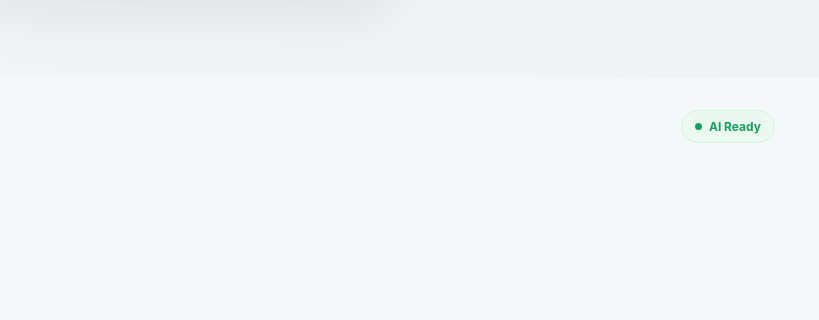
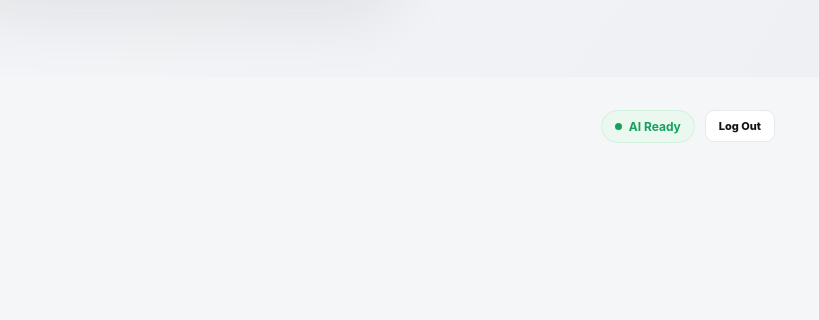
Before and after one commit to clydmrk-dev/clyde-ai-job-assistant, a website: page index.html in a window 1280 px wide. Shown: the part 723-1043 px from the top of the page, 461-1280 px from the left. Drawn offline with Linux system fonts and the light colour scheme.

Commit message:
feat: add logout functionality

```diff
--- a/index.html
+++ b/index.html
@@ -1637,6 +1637,41 @@
   color: var(--text);
 }
     /* =========================
+   HEADER ACTIONS
+========================= */
+
+.header-actions {
+  display: flex;
+  align-items: center;
+  gap: 10px;
+}
+
+.logout-button {
+  border: 1px solid var(--border);
+
+  background: white;
+
+  color: var(--text);
+
+  padding: 8px 13px;
+
+  border-radius: 9px;
+
+  font-size: 11px;
+
+  font-weight: 800;
+
+  cursor: pointer;
+
+  transition: 0.2s;
+}
+
+.logout-button:hover {
+  background: var(--surface-soft);
+
+  transform: translateY(-1px);
+}
+    /* =========================
        MOBILE
     ========================= */
 
@@ -1849,11 +1884,22 @@
       </div>
 
 
+      <div class="header-actions">
+
   <div class="status">
 
     <span class="status-dot"></span>
 
     AI Ready
+
+  </div>
+
+  <button
+    class="logout-button"
+    onclick="logout()"
+  >
+    Log Out
+  </button>
 
 </div>
 
@@ -2427,7 +2473,17 @@
 ========================= -->
 
 <script>
-
+function logout() {
+
+  localStorage.removeItem("clydeLoggedIn");
+
+  document.querySelector(".app").style.display = "none";
+
+  document.getElementById("loginScreen").style.display = "flex";
+
+  document.getElementById("loginForm").reset();
+
+}
   </div>
 
 
```
Lines whose indentation alone changed are shown as unchanged.
